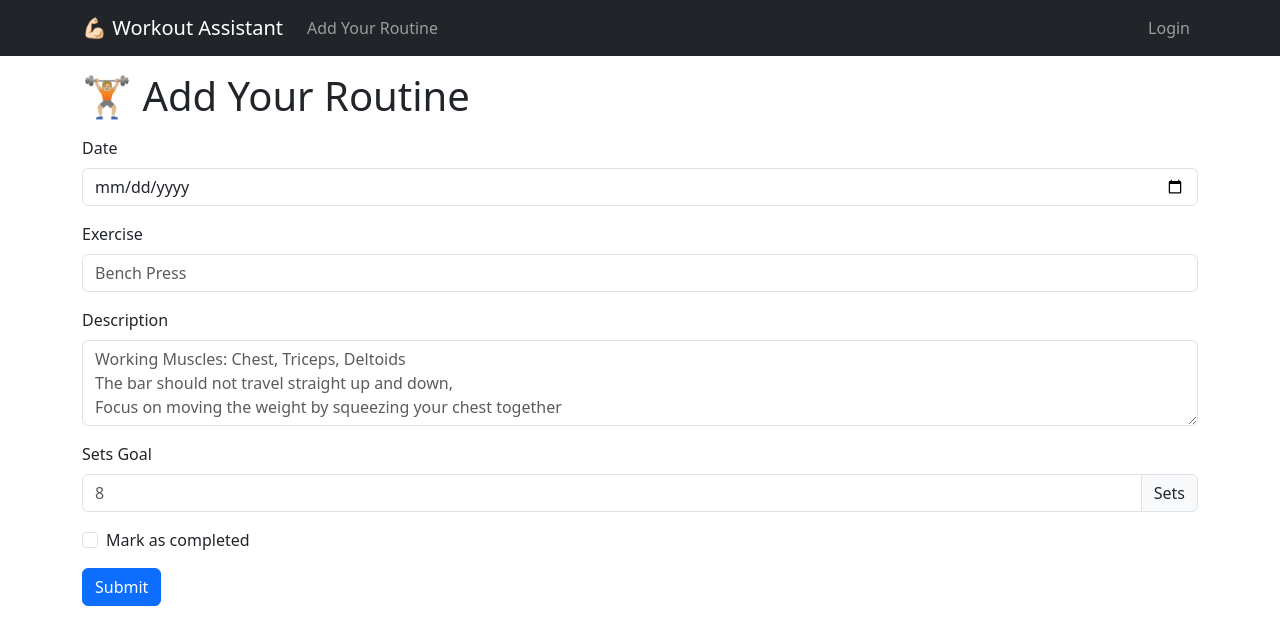
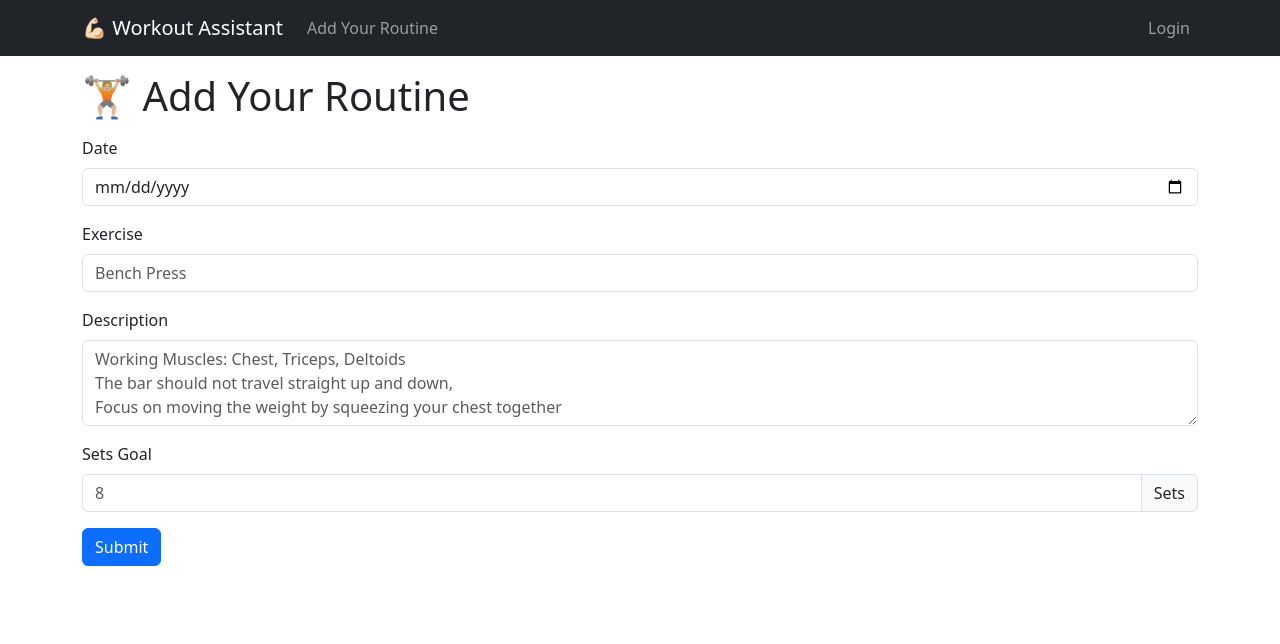
Before and after one commit to yunawinaya/todo-app-v2-react, a React (Vite) app: page /add in a window 1280 px wide. Shown: the top 644 px of the page. Built offline with nearby package versions, Linux system fonts and the light colour scheme.

Commit message:
Deleted checkbox

```diff
--- a/src/pages/AddTodo.jsx
+++ b/src/pages/AddTodo.jsx
@@ -18,6 +18,7 @@ export default function AddTodo() {
 
   function handleAddTodo(event) {
     event.preventDefault();
+    setCompleted(false);
     const newTodo = {
       id: Date.now(),
       userId: loggedInUser?.id,
@@ -76,14 +77,6 @@ export default function AddTodo() {
           />
           <InputGroup.Text id="basic-addon2">Sets</InputGroup.Text>
         </InputGroup>
-        <Form.Check
-          type="checkbox"
-          id="completed"
-          label="Mark as completed"
-          checked={completed}
-          onChange={(event) => setCompleted(event.target.checked)}
-          className="mb-3"
-        />
         <Button variant="primary" type="submit">
           Submit
         </Button>
--- a/src/pages/EditTodo.jsx
+++ b/src/pages/EditTodo.jsx
@@ -91,14 +91,6 @@ export default function EditTodo() {
           />
           <InputGroup.Text id="basic-addon2">Sets</InputGroup.Text>
         </InputGroup>
-        <Form.Check
-          type="checkbox"
-          id="completed"
-          label="Mark as completed"
-          checked={completed}
-          onChange={(e) => setCompleted(e.target.checked)}
-          className="mb-3"
-        />
         <Button variant="primary" type="submit">
           Submit
         </Button>
```
